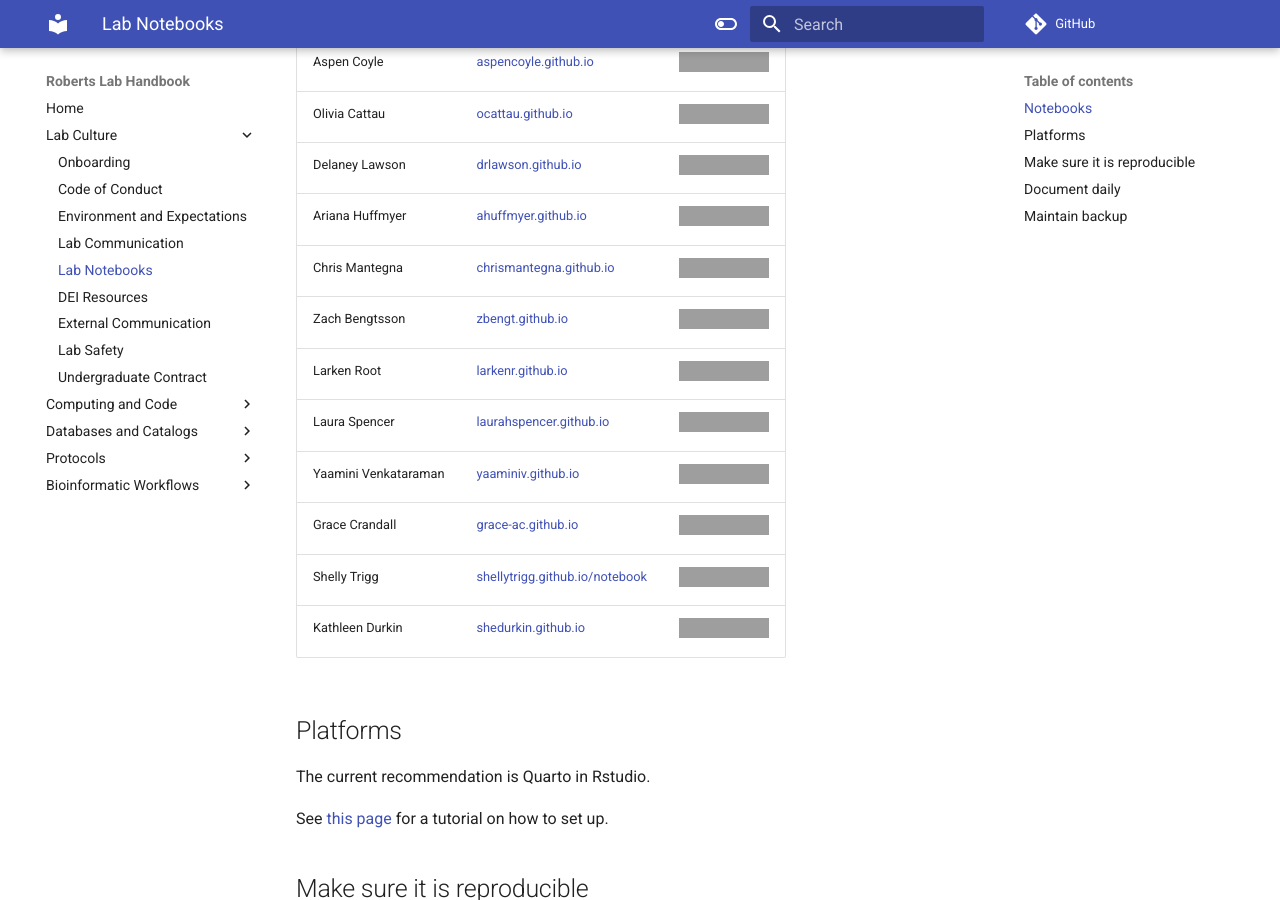
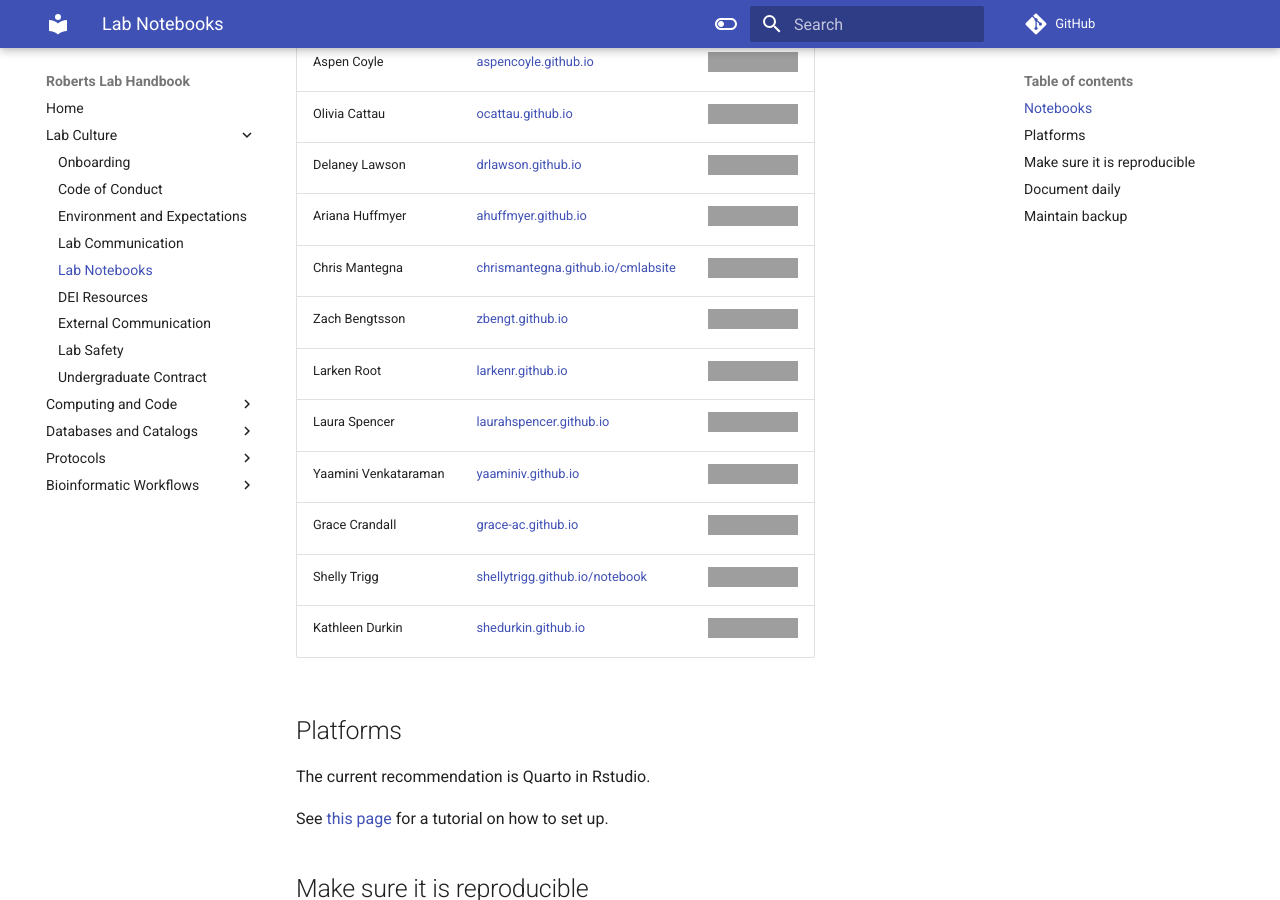
Before and after one commit to RobertsLab/resources, an MkDocs documentation site: the page built from docs/Lab-Notebooks.md, in a window 1280 px wide and 900 px high, scrolled down 601 px, cut to the strip 0-900 px from the top of the window. Built offline with MkDocs 1.6.1 and Material for MkDocs 9.7.7, drawn with Linux system fonts in a browser that asks for light colours; comment, search, counter and statistics services are not loaded; grey boxes are pictures that could not be loaded.

Commit message:
Update Lab-Notebooks.md
updating lab notebook link

```diff
--- a/docs/Lab-Notebooks.md
+++ b/docs/Lab-Notebooks.md
@@ -14,7 +14,7 @@ Aspen Coyle | [aspencoyle.github.io](https://aspencoyle.github.io) |   ![GitHub
 Olivia Cattau | [ocattau.github.io](https://ocattau.github.io/notebook-2/)  | ![GitHub last commit](https://img.shields.io/github/last-commit/ocattau/notebook-2)
 Delaney Lawson| [drlawson.github.io](https://drlawson.github.io)  | ![GitHub last commit](https://img.shields.io/github/last-commit/drlawson/drlawson.github.io)
 Ariana Huffmyer | [ahuffmyer.github.io](https://ahuffmyer.github.io/ASH_Putnam_Lab_Notebook/) | ![GitHub last commit](https://img.shields.io/github/last-commit/AHuffmyer/ASH_Putnam_Lab_Notebook)
-Chris Mantegna | [chrismantegna.github.io](https://chrismantegna.github.io/) | ![Github last commit](https://img.shields.io/github/last-commit/ChrisMantegna/ChrisMantegna.github.io)
+Chris Mantegna | [chrismantegna.github.io/cmlabsite](https://chrismantegna.github.io/cmlabsite/) | ![Github last commit](https://img.shields.io/github/last-commit/ChrisMantegna/ChrisMantegna.github.io)
 Zach Bengtsson | [zbengt.github.io](https://zbengt.github.io/notebook/) | ![Github last commit](https://img.shields.io/github/last-commit/zbengt/zbengt.github.io)
 Larken Root | [larkenr.github.io](https://larkenr.github.io) | ![Github last commit](https://img.shields.io/github/last-commit/larkenr/larkenr.github.io)
 Laura Spencer | [laurahspencer.github.io](https://laurahspencer.github.io/LabNotebook/)  | [![GitHub followers](https://img.shields.io/github/followers/laurahspencer.svg?style=social&label=Follow&maxAge=2592000)](https://github.com/laurahspencer)
```
